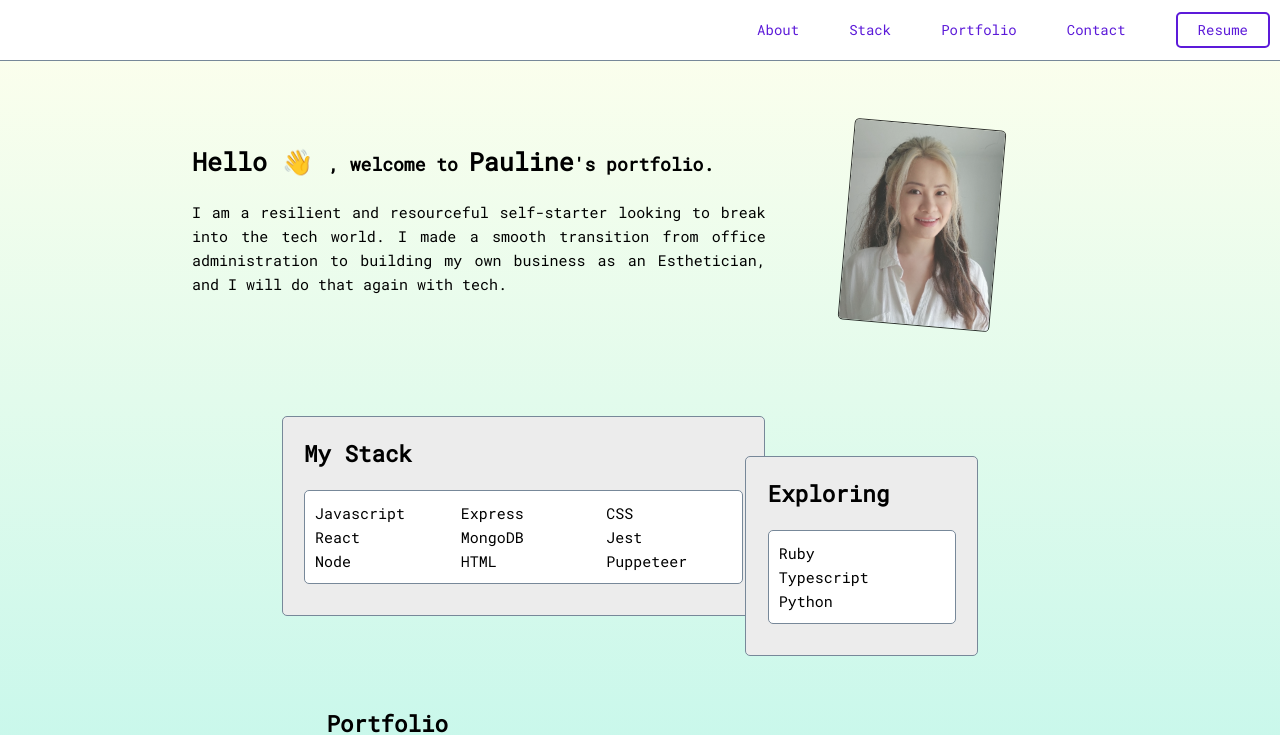
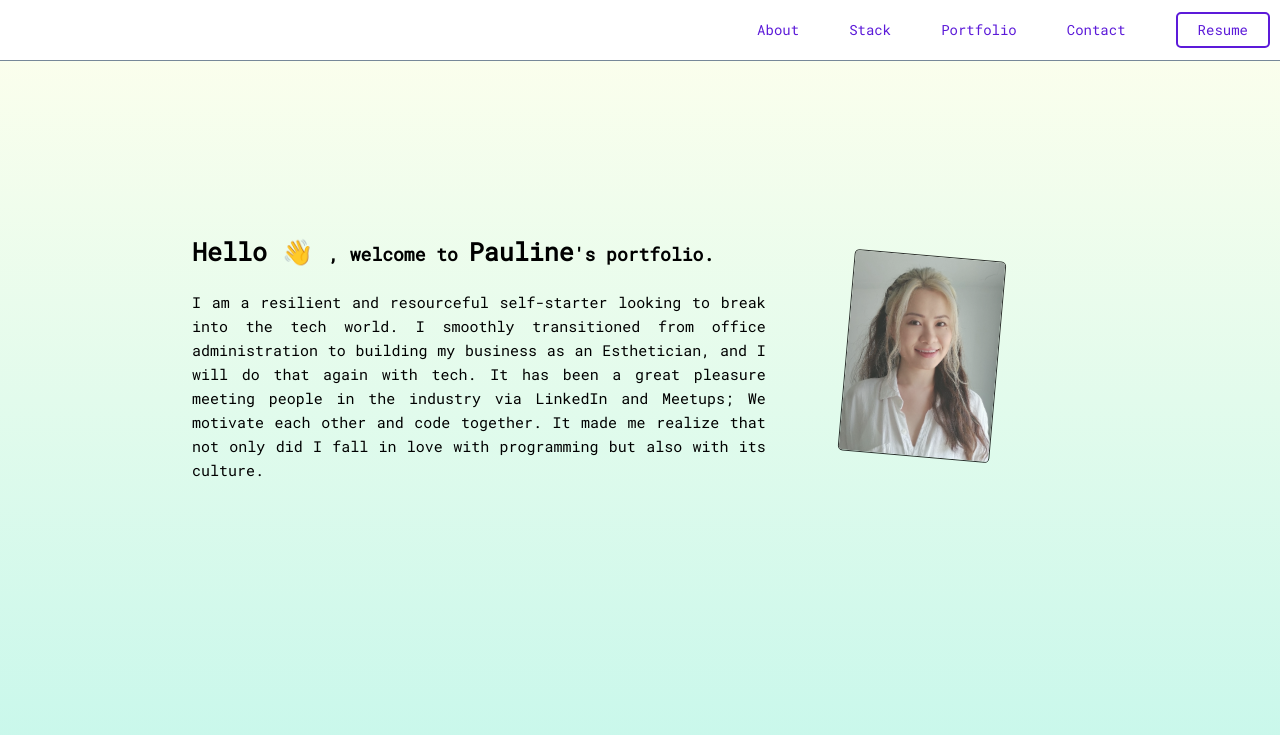
Before and after one commit to pea-nut-z/portfolio, a React (Create React App) app: page / in a window 1280 px wide. Shown: the top 735 px of the page. Built offline with nearby package versions, Linux system fonts and the light colour scheme; a web font is replaced by a local one.

Commit message:
feat: add resume link and about me description

```diff
--- a/src/App.css
+++ b/src/App.css
@@ -46,13 +46,11 @@ a:visited{
 .content{
   padding:5% 0 5% 0;
   width: 70%;
-  margin: 60px auto;
-
+  margin: 0 auto;
 }
 
 .nav-container{
   position: fixed;
-  top:0;
   z-index: 2;
   width: 100%;
   height: 60px;
@@ -102,6 +100,7 @@ a:visited{
   flex-direction: row;
   justify-content: center;
   width: 90%;
+  padding-top: 150px;
 }
 
 .about-image{
@@ -128,15 +127,14 @@ overflow-wrap: anywhere;
 }
 
 .headshot{
-  opacity: 0.8;
-  width: 50%;
+opacity: 0.8;
+width: 50%;
 border : black solid 1.5px;
 border-radius: var(--smallRound);
 width: 150px;
 height: 200px;
-min-width: 150px;
-min-height: 200px;
 transform: rotate(5deg);
+align-self: center;
 }
 
 .stack{
@@ -144,6 +142,7 @@ transform: rotate(5deg);
   flex-direction: row;
   width: 80%;
   height: 200px;
+  padding-top: 150px;
   margin: var(--sectionMargin)
 }
 
@@ -184,6 +183,7 @@ transform: rotate(5deg);
 
 .portfolio{
 margin: var(--sectionMargin);
+padding-top: 150px;
 width: 70%;
 }
 
--- a/src/App.js
+++ b/src/App.js
@@ -13,6 +13,7 @@ function App() {
         <Nav />
       </header>
       <div className="content">
+        {/* <div className="filler" /> */}
         <section id="About" className="about">
           <title>About Me</title>
           <div className="about-text">
@@ -21,11 +22,7 @@ function App() {
               <span className="name">Pauline</span>
               's portfolio.
             </p>
-            <p>
-              I am a resilient and resourceful self-starter looking to break into the tech world. I
-              made a smooth transition from office administration to building my own business as an
-              Esthetician, and I will do that again with tech.
-            </p>
+            <p>{data.aboutMe}</p>
           </div>
           <div className="about-image">
             <img className="headshot" src="headshot.jpg" decoding="async" alt="Headshot" />
--- a/src/components/Nav.js
+++ b/src/components/Nav.js
@@ -1,5 +1,5 @@
 import React from "react";
-import { navOptions } from "../data";
+import { navOptions, resumeLink } from "../data";
 
 export default function Nav() {
   return (
@@ -11,7 +11,9 @@ export default function Nav() {
               key={option}
               className={`nav-option ${option === "Resume" ? "resume-button" : "nav-option-button"}`}
             >
-              <a href={`#${option}`}>{option}</a>
+              <a href={`${option === "Resume" ? resumeLink : `#${option}`}`} target="_blank">
+                {option}
+              </a>
             </li>
           );
         })}
--- a/src/data.js
+++ b/src/data.js
@@ -1,4 +1,7 @@
 export const navOptions = ["About", "Stack", "Portfolio", "Contact", "Resume"];
+
+export const aboutMe =
+  "I am a resilient and resourceful self-starter looking to break into the tech world. I smoothly transitioned from office administration to building my business as an Esthetician, and I will do that again with tech. It has been a great pleasure meeting people in the industry via LinkedIn and Meetups; We motivate each other and code together. It made me realize that not only did I fall in love with programming but also with its culture.";
 
 export const stack = [
   "Javascript",
@@ -53,3 +56,6 @@ export const renderLoginInfo = (title) => {
     </div>
   );
 };
+
+export const resumeLink =
+  "https://drive.google.com/file/d/1Eo6MQRovZFA1PgOPba7kPw3ZGJY0fa68/view?usp=sharing";
```
